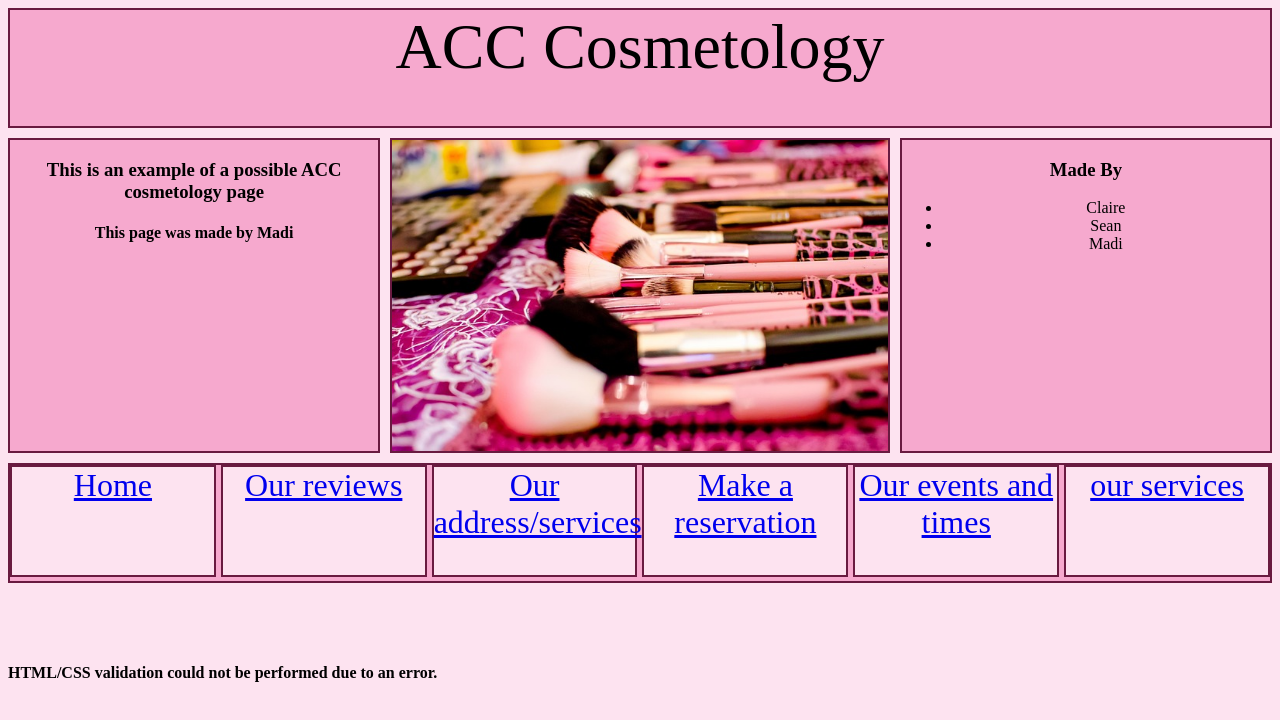
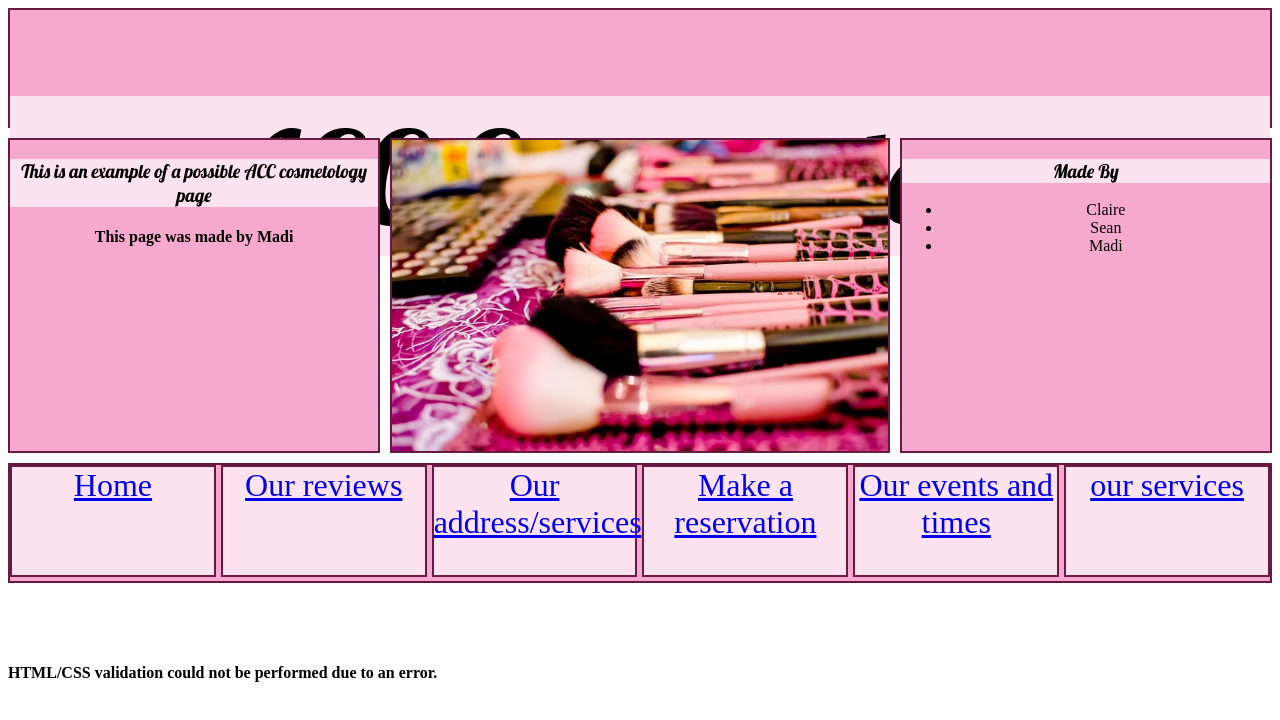
Before and after one commit to cworst/the-second-choices, a plain HTML site: page index.html in a window 1280 px wide. Drawn offline with Linux system fonts and the light colour scheme; no server answers.

Commit message:
styles.css

```diff
--- a/index.html
+++ b/index.html
@@ -117,7 +117,7 @@
 </head>
 <body>
 <div class="grid">
-<div class="header">ACC Cosmetology</div>
+<div class="header"><h1>ACC Cosmetology</h1></div>
 <div class="sidel">
 <h3>Made By</h3>
 <ul>
--- a/styles.css
+++ b/styles.css
@@ -1,3 +1,4 @@
+@import url('https://fonts.googleapis.com/css2?family=Lobster&display=swap');
 .p {
 	background: #691a40;
 }
@@ -10,7 +11,9 @@
 	background: #f6a9ce;
 }
 
-body {
+h1, h2, h3 {
+	font-family: "Lobster", sans-serif;
+	font-weight: 100;
 	background: #fde3f0;
 }
 
```
